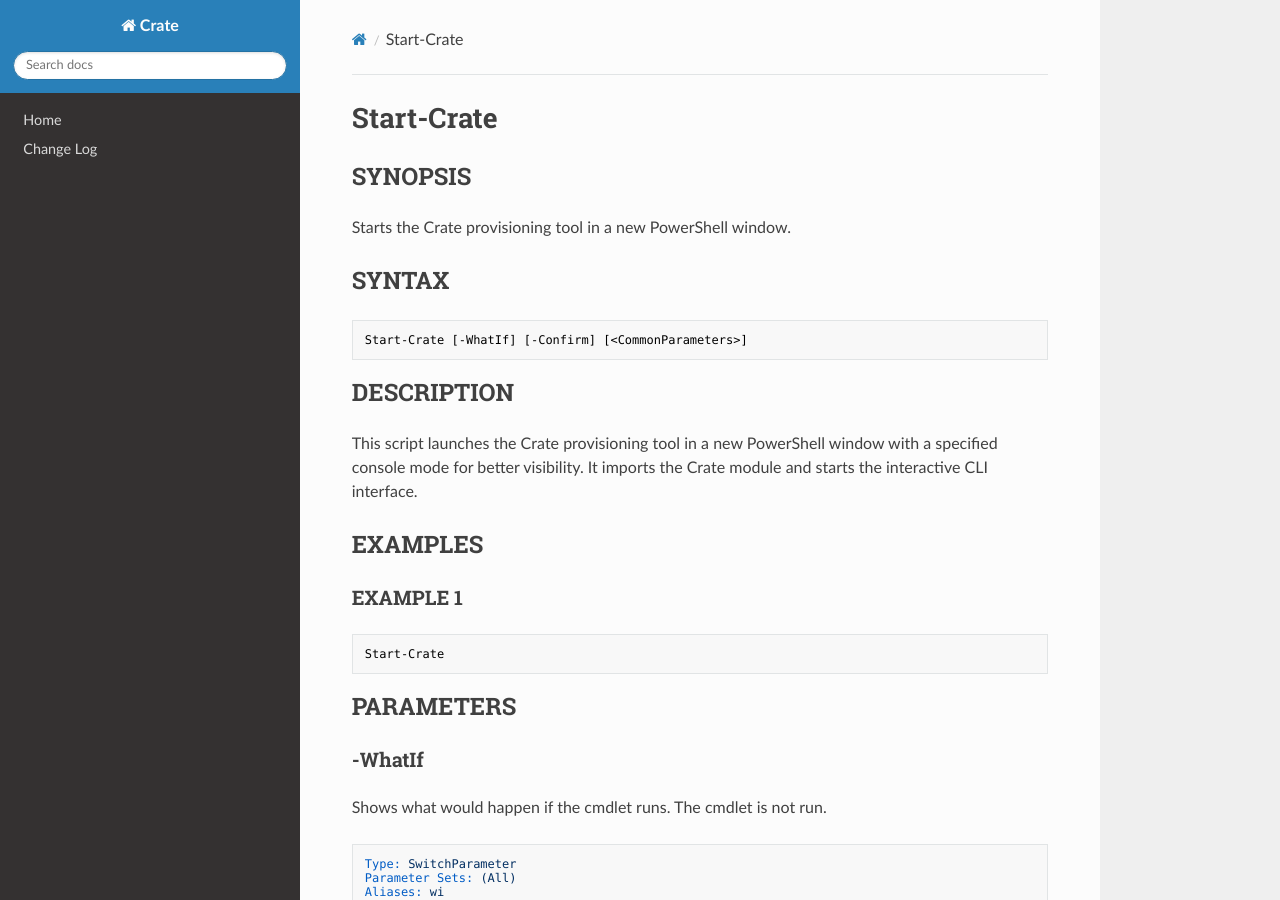
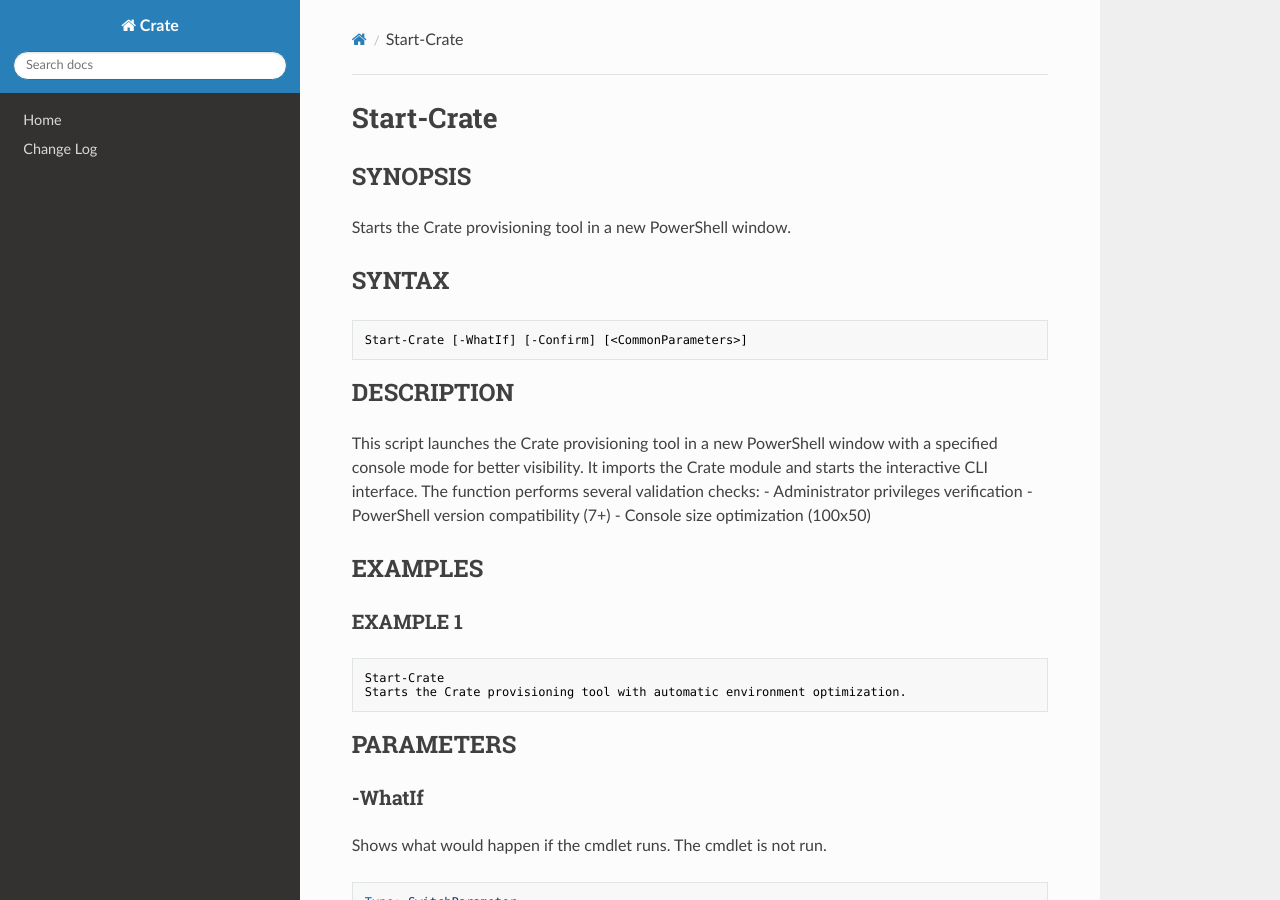
Before and after one commit to mchave3/Crate, an MkDocs documentation site: the page built from docs/Start-Crate.md, in a window 1280 px wide and 900 px high. Built offline with MkDocs 1.6.1, drawn with Linux system fonts in a browser that asks for light colours; nearby versions of some CDN libraries.

Commit message:
25.5.28.2 - Enhance Start-Crate documentation with validation checks for administrator privileges, PowerShell version compatibility, and console size optimization

````diff
--- a/docs/Start-Crate.md
+++ b/docs/Start-Crate.md
@@ -23,6 +23,10 @@ This script launches the Crate provisioning tool in a new PowerShell window with
 a specified console mode for better visibility.
 It imports the Crate module and
 starts the interactive CLI interface.
+The function performs several validation checks:
+- Administrator privileges verification
+- PowerShell version compatibility (7+)
+- Console size optimization (100x50)
 
 ## EXAMPLES
 
@@ -30,6 +34,7 @@ starts the interactive CLI interface.
 
 ```powershell
 Start-Crate
+Starts the Crate provisioning tool with automatic environment optimization.
 ```
 
 ## PARAMETERS
````
Also changed, not shown: 1 other file.
